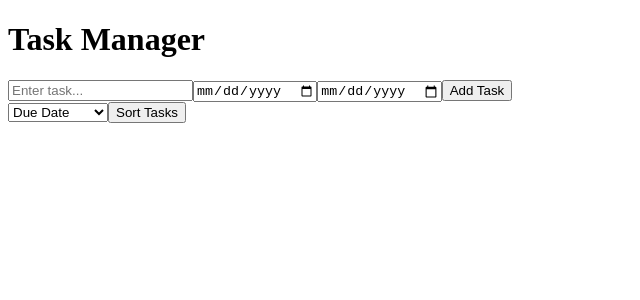
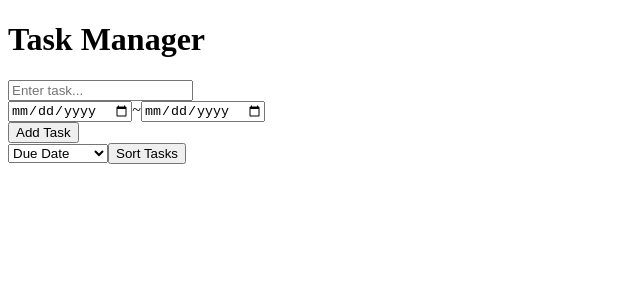
Before and after one commit to uliba3/TaskManager, a React (Vite) app: page / in a window 1280 px wide. Shown: the top 300 px of the page, without its empty margins (0-640 px from the left). Built offline with nearby package versions, Linux system fonts and the light colour scheme.

Commit message:
add tilde between startDate and endDate entry

```diff
--- a/src/components/TaskForm.jsx
+++ b/src/components/TaskForm.jsx
@@ -24,16 +24,19 @@ const TaskForm = ({ addTask, checkTask }) => {
           onChange={(e) => setTask(e.target.value)}
           placeholder="Enter task..."
         />
+        <div>
           <input
             type="date"
             value={startDate}
             onChange={(e) => setStartDate(e.target.value)}
           />
+          ~
           <input
             type="date"
             value={endDate}
             onChange={(e) => setEndDate(e.target.value)}
           />
+        </div>
         <button type="submit">Add Task</button>
       </form>
     );
```
Lines whose indentation alone changed are shown as unchanged.
